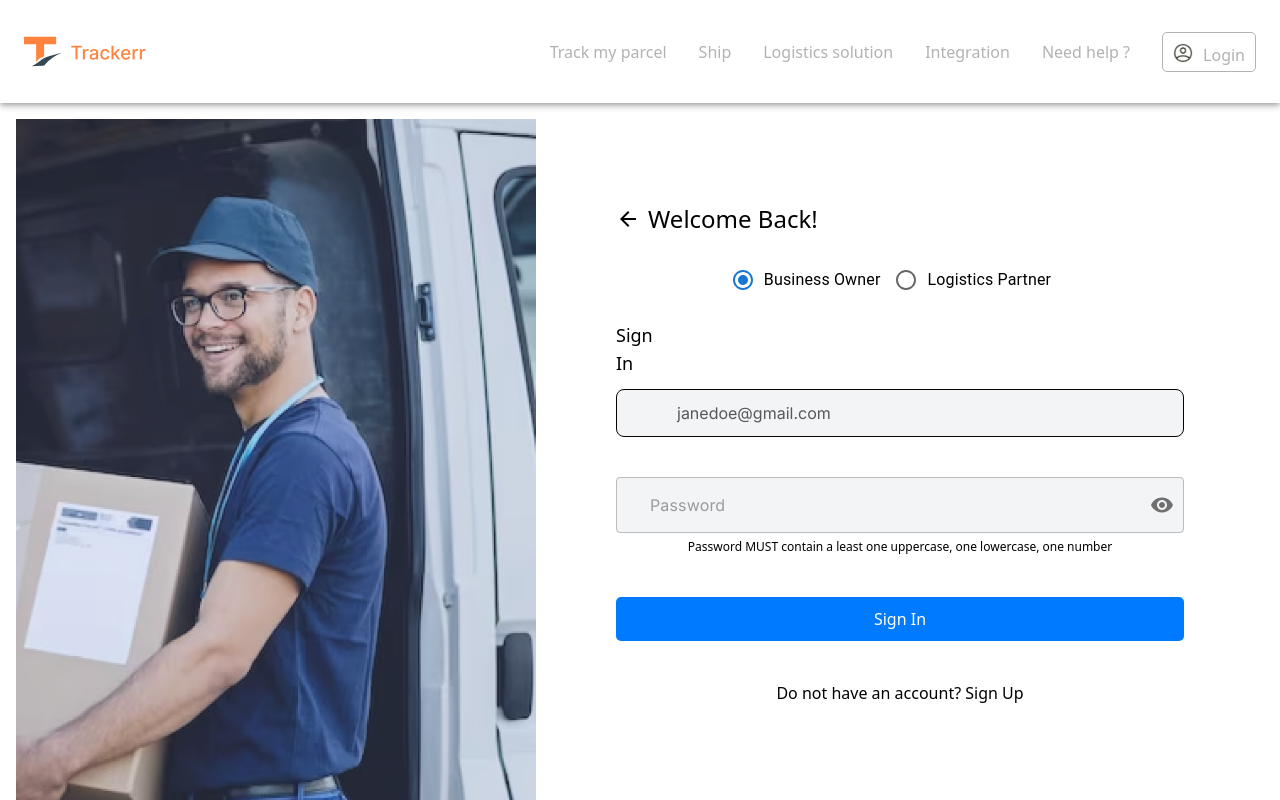
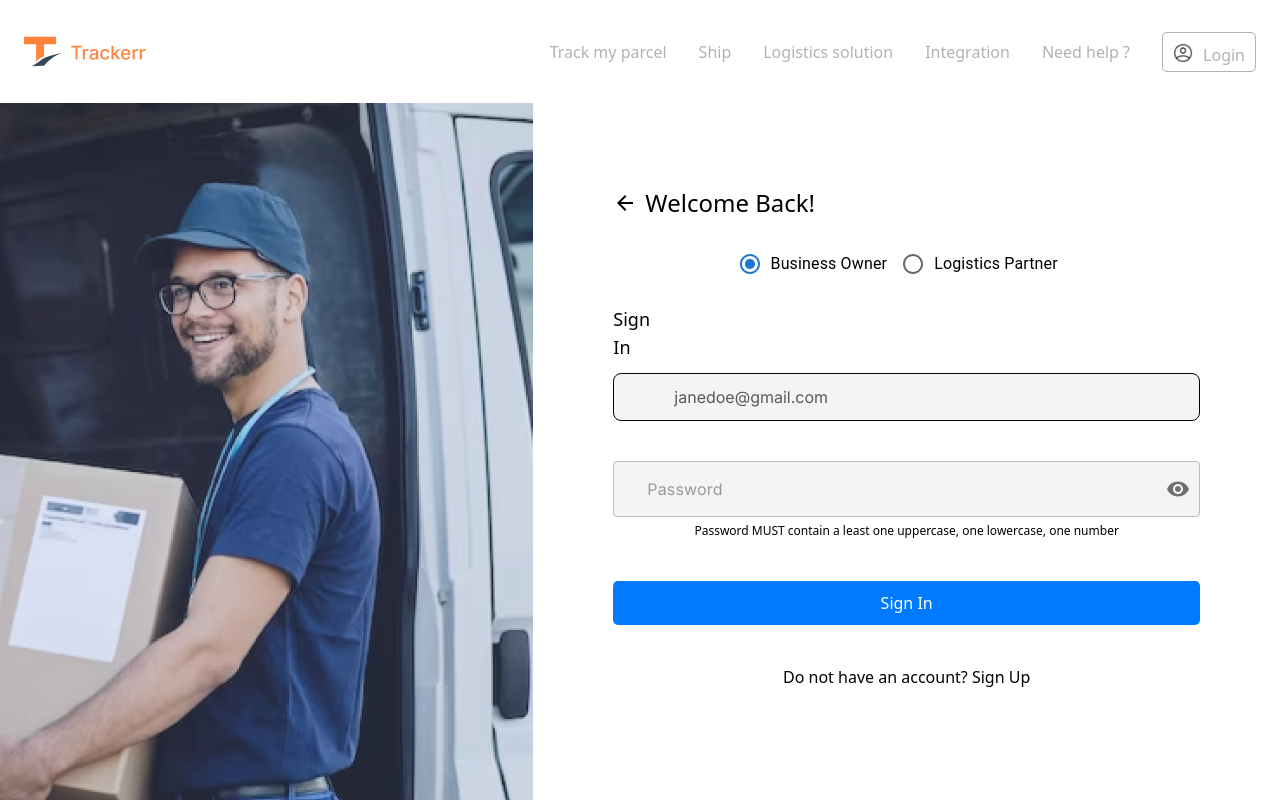
Before and after one commit to Amadu9933/Tracker-web-static, a React (Vite) app in the folder web-static/: page /Login in a window 1280 px wide. Shown: the top 800 px of the page. Built offline with nearby package versions, Linux system fonts and the light colour scheme; a small style sheet from the web is missing.

Commit message:
update4am

```diff
--- a/web-static/src/components/NavigationBarLinksComponents/Login.tsx
+++ b/web-static/src/components/NavigationBarLinksComponents/Login.tsx
@@ -14,7 +14,7 @@
   };
 
 	return (
-	<div className="grid grid-cols-1 sm:grid-cols-12  m-4">
+	<div className="grid grid-cols-1 sm:grid-cols-12  m-4 mt-0 ml-0 mr-0">
   		<div className="rounded-none  col-span-5 h-64  bg-blue-500">
 		  <img
     		src="./src/assets/LoginImage.png"
@@ -67,7 +67,38 @@
 			  <button type="submit" className="submit-button mt-10">Sign In</button>
 			  </div>
             </form>
+
 			</div>
+			{/* <div className="w-full max-w-xs">
+  				<form className="bg-white shadow-md rounded px-8 pt-6 pb-8 mb-4">
+    			<div className="mb-4">
+      			<label className="block text-gray-700 text-sm font-bold mb-2" htmlFor="username">
+        		Username
+      			</label>
+      			<input className="shadow appearance-none border rounded w-full py-2 px-3 text-gray-700 leading-tight focus:outline-none focus:shadow-outline" id="username" type="text" placeholder="Username">
+    			</input>
+				</div>
+    		<div className="mb-6">
+      			<label className="block text-gray-700 text-sm font-bold mb-2" htmlFor="password">
+        		Password
+      			</label>
+      			<input className="shadow appearance-none border border-red-500 rounded w-full py-2 px-3 text-gray-700 mb-3 leading-tight focus:outline-none focus:shadow-outline" id="password" type="password" placeholder="******************">
+      			<p className="text-red-500 text-xs italic">Please choose a password.</p>
+    			</input>
+				</div>
+    			<div className="flex items-center justify-between">
+      			<button className="bg-blue-500 hover:bg-blue-700 text-white font-bold py-2 px-4 rounded focus:outline-none focus:shadow-outline" type="button">
+        		Sign In
+      			</button>
+      			<a className="inline-block align-baseline font-bold text-sm text-blue-500 hover:text-blue-800" href="#">
+        		Forgot Password?
+      			</a>
+    		</div>
+  			</form>
+  			<p className="text-center text-gray-500 text-xs">
+    			&copy;2020 Acme Corp. All rights reserved.
+  			</p>
+			</div> */}
           </div>
           <p>Do not have an account? <Link to="/signup">Sign Up</Link></p>
         </div>
```
